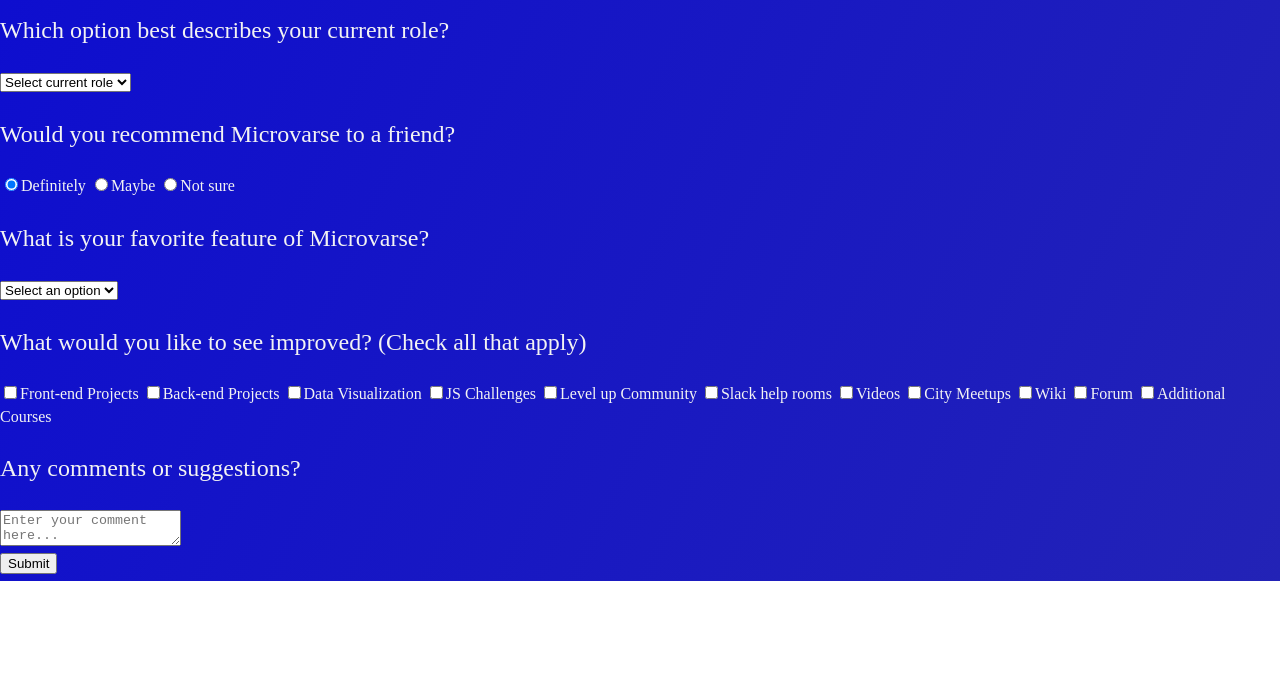
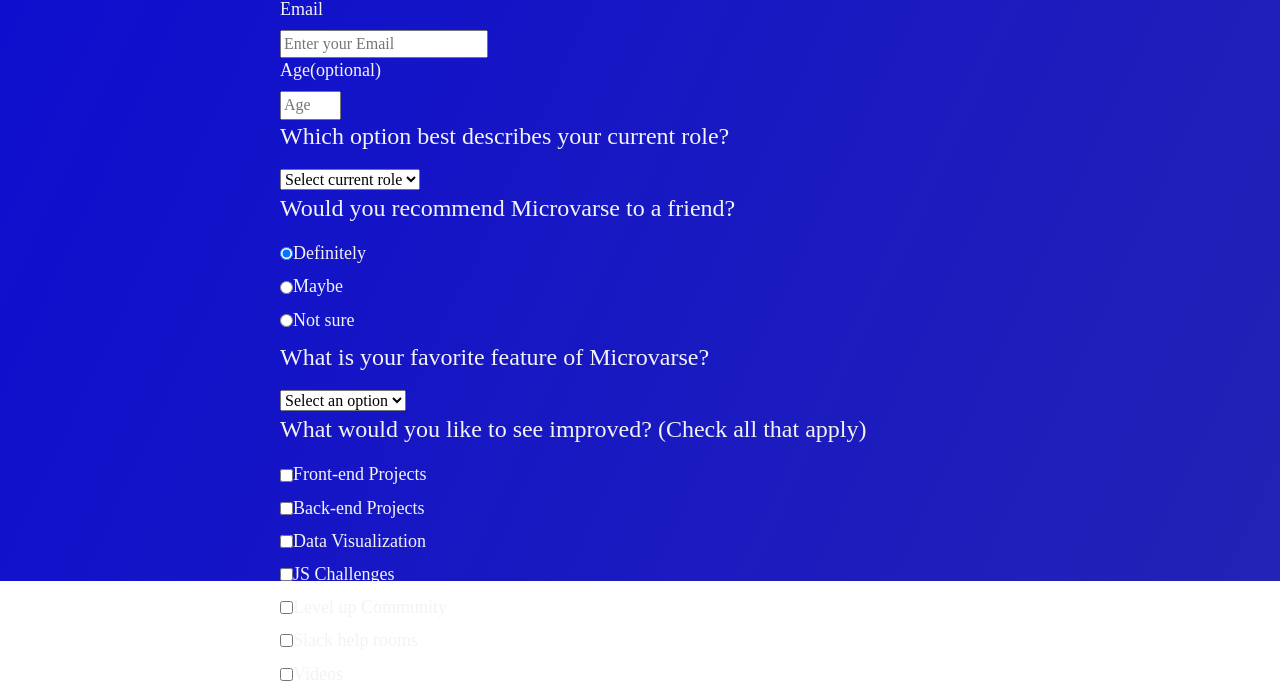
Before and after one commit to AbdusSattar-70/Asattar-vs-MdMehdi, a plain HTML site: page index.html in a window 1280 px wide. Shown: the part 219-911 px from the top of the page. Before the commit the page ends 800 px from the top, so only its background shows below. Drawn offline with Linux system fonts and the light colour scheme.

Commit message:
added some style

```diff
--- a/style.css
+++ b/style.css
@@ -42,3 +42,46 @@
 p {
     font-size: 1.5rem;
 }
+h1,
+p {
+    margin-top: 0;
+    margin-bottom: 1rem;
+}
+
+label {
+    display: flex;
+    align-items: center;
+    font-size: 1.125rem;
+    margin-bottom: 0.5rem;
+}
+
+input,
+button,
+select,
+textarea {
+    margin: 0;
+    font-family: inherit;
+    font-size: inherit;
+    line-height: inherit;
+}
+
+button {
+    border: none;
+}
+
+.container {
+    width: 100%;
+    margin: 3.125rem auto 0 auto;
+}
+
+@media (min-width: 576px) {
+    .container {
+        max-width: 540px;
+    }
+}
+
+@media (min-width: 768px) {
+    .container {
+        max-width: 720px;
+    }
+}
```
